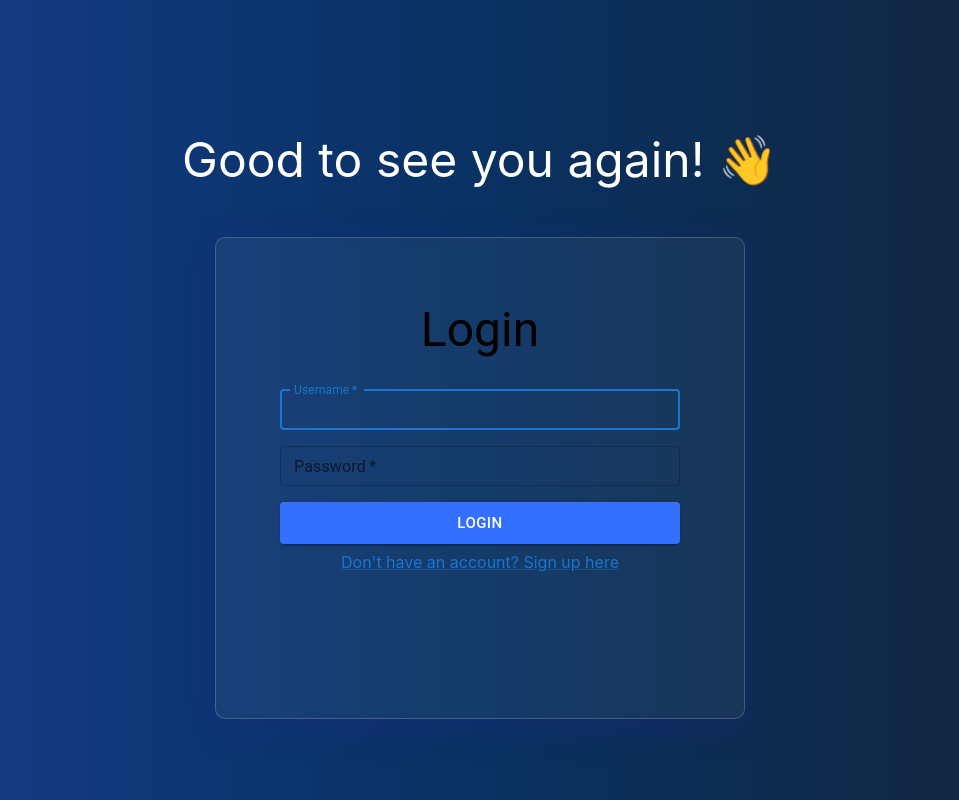
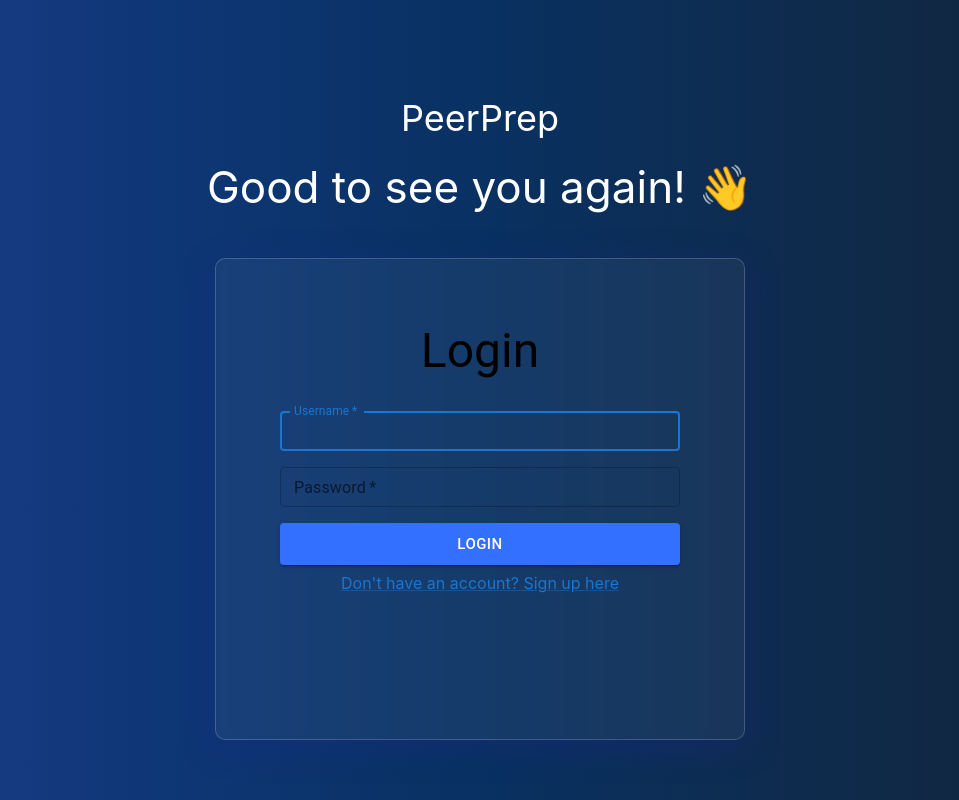
Before and after one commit to Punpun1643/PeerPrep-frontend, a React (Create React App) app in the folder frontend/: page /login in a window 1280 px wide. Shown: the whole page, without its empty margins (160-1119 px from the left). Built offline with nearby package versions, Linux system fonts and the light colour scheme.

Commit message:
Fix snackbar for login

```diff
--- a/frontend/src/components/LoginPage.css
+++ b/frontend/src/components/LoginPage.css
@@ -7,7 +7,10 @@
     align-items: center;
 }
 
-
+.brandTag {
+    color: white;
+    font-size: 36px;
+}
 
 .loginWrap {
     display: flex;
@@ -16,8 +19,11 @@
     align-items: center;
     width: 100%;
 }
+.welcomeTagWrapper {
+    margin-top: -60px;
+}
 
-.welcomeTagWrapper {
+.welcomeTag {
     color: white;
-    font-size: 48px;
+    font-size: 44px;
 }
--- a/frontend/src/components/LoginPage.js
+++ b/frontend/src/components/LoginPage.js
@@ -65,8 +65,11 @@ function LoginPage() {
         <React.Fragment>
             <div className="loginPage">
                 <div className="loginWrap">
+                    <div className="brandTagWrapper">
+                        <p className="brandTag">PeerPrep</p>
+                    </div>
                     <div className="welcomeTagWrapper">
-                        <p className="">Good to see you again! 👋</p>
+                        <p className="welcomeTag">Good to see you again! 👋</p>
                     </div>
                     <div className="loginContainer">
                         <Login />
--- a/frontend/src/components/UserService/components/Login.css
+++ b/frontend/src/components/UserService/components/Login.css
@@ -21,6 +21,7 @@
     -webkit-backdrop-filter: blur( 2px );
     border-radius: 10px;
     border: 1px solid rgba( 255, 255, 255, 0.18 );
+
 }
 
 .inputWrapper {
--- a/frontend/src/components/UserService/components/Login.js
+++ b/frontend/src/components/UserService/components/Login.js
@@ -6,6 +6,7 @@ import { STATUS_CODE_OK, STATUS_CODE_UNAUTHORIZED } from "../../../constants";
 import { URL_USER_SVC } from "../../../configs";
 import { useNavigate } from "react-router-dom";
 import Link from '@mui/material/Link';
+import MuiAlert from '@mui/material/Alert';
 import './Login.css';
 
 function Login() {
@@ -59,6 +60,10 @@ function Login() {
         </Fragment>
     );
 
+    const Alert = React.forwardRef(function Alert(props, ref) {
+        return <MuiAlert elevation={6} ref={ref} variant="filled" {...props} />;
+    });
+
     return (
         <React.Fragment>
             {/* <Box display={"flex"} flexDirection={"column"} width={"30%"} padding={"4rem"}> */}
@@ -103,14 +108,33 @@ function Login() {
                     <Box className="signupLink">
                         <Link href="/signup">Don't have an account? Sign up here</Link>
                     </Box>
-                    <Snackbar
+                    {/* <Snackbar
                         anchorOrigin={{ vertical: 'top', horizontal: 'center' }}
                         open={open}
                         autoHideDuration={6000}
                         onClose={handleCloseSnackbar}
                         action={action}
                         message={errorMsg}
-                    />
+                    /> */}
+                    <Snackbar
+                        open={open}
+                        anchorOrigin={{ vertical: 'top', horizontal: 'center' }}
+                        autoHideDuration={6000}
+                        onClose={handleCloseSnackbar}
+                        action={action}
+                        sx={{ width: '400px' }}
+                    >
+                        <Alert
+                            onClose={handleCloseSnackbar}
+                            severity="success"
+                            sx={{ width: '100%' }}
+                            style={
+                                { backgroundColor: "#FED7D8",
+                                color: "red" }
+                            }>
+                            {errorMsg}
+                        </Alert>
+                    </Snackbar>
                 {/* </Box> */}
                 </div>
             </div>
```
